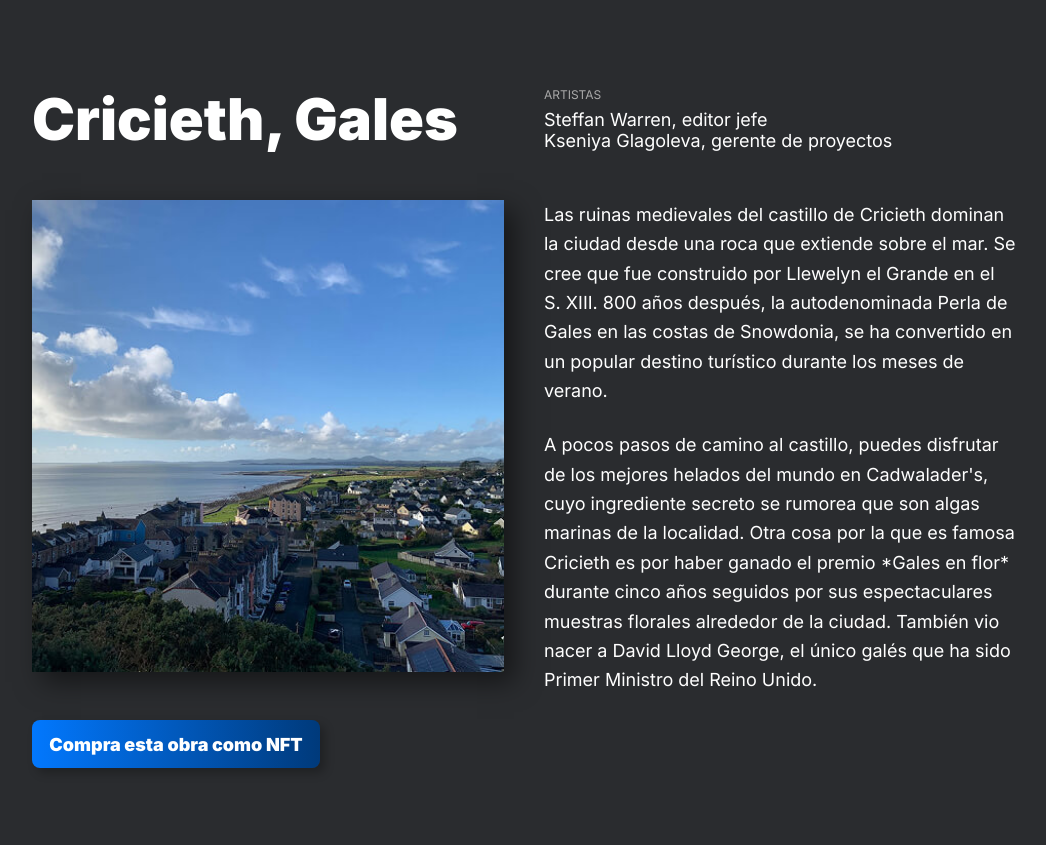
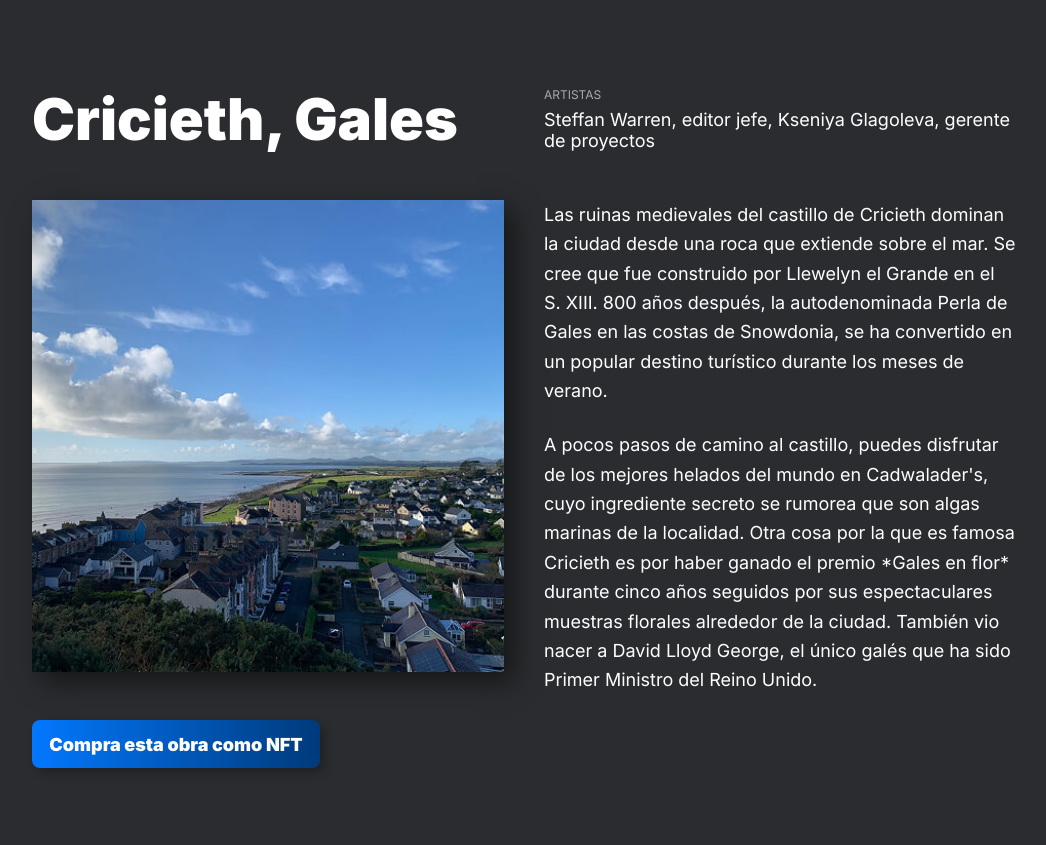
Before and after one commit to OsmarAndresLopezPineda/web_project_homeland, a plain HTML site: page index.html in a window 1280 px wide. Shown: the part 2394-3239 px from the top of the page, without its empty margins (116-1162 px from the left). Drawn offline with Linux system fonts and the light colour scheme.

Commit message:
fix:Project_sprint-6

```diff
--- a/index.html
+++ b/index.html
@@ -130,8 +130,8 @@
             <h3 class="marketplace__title">Cricieth, Gales</h3>
             <p class="marketplace__author">
               <span class="marketplace__author-label">Artistas</span>
-              Steffan Warren, editor jefe<br />
-              Kseniya Glagoleva, gerente de proyectos
+              Steffan Warren, editor jefe, Kseniya Glagoleva, gerente de
+              proyectos
             </p>
             <img
               class="marketplace__photo"
```
